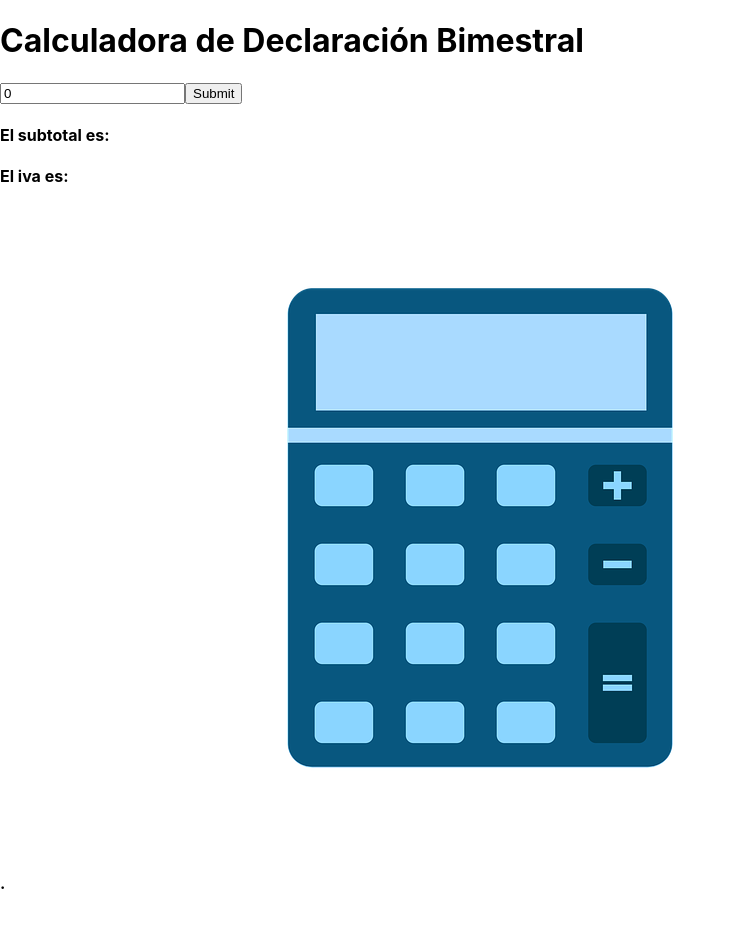
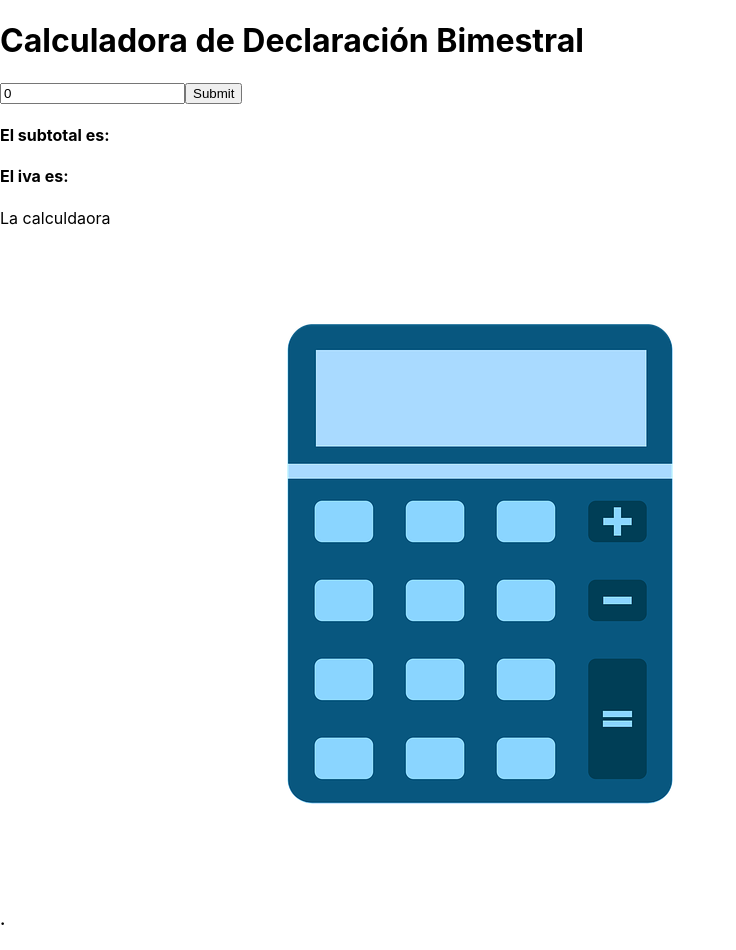
Before and after one commit to carlosalberto05/Declarcion-, a React (Create React App) app: page / in a window 1280 px wide. Shown: the whole page, without its empty margins (0-736 px from the left). Before the commit the page ends 914 px from the top, so only its background shows below. Built offline with nearby package versions, Linux system fonts and the light colour scheme.

Commit message:
Se creo otra cosa para probar

```diff
--- a/src/components/Resultado.js
+++ b/src/components/Resultado.js
@@ -7,6 +7,7 @@ export default function Resultado(props) {
     <div>
       <h4>El subtotal es: {subtotal}</h4>
       <h4>El iva es: {totalIva}</h4>
+      <p>La calculdaora </p>
       <img src={calculadora} alt="calculadora"></img>
     </div>
   )
```
